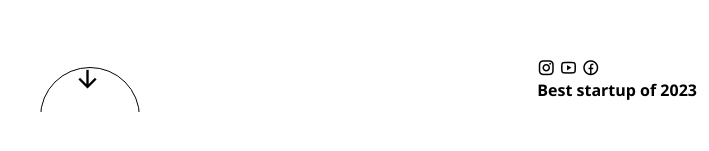
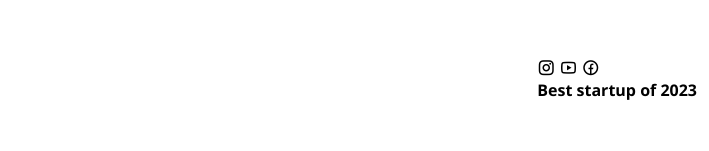
Before and after one commit to onkar49/dentytech-website, a plain HTML site: page index.html in a window 1280 px wide. Shown: the part 643-794 px from the top of the page, 563-1272 px from the left. Drawn offline with nearby package versions, Linux system fonts and the light colour scheme.

Commit message:
first-commit

```diff
--- a/index.html
+++ b/index.html
@@ -23,8 +23,6 @@
                 <button id="btn2">Sign Up</button>
               </div>
         </div>
-        <div class="circle"></div>
-        <div class="hidden-box"></div>
         <h1 id="home-title">our advantages</h1>
         <img id="img1" src="https://images.unsplash.com/photo-1492562080023-ab3db95bfbce?q=80&w=2048&auto=format&fit=crop&ixlib=rb-4.0.3&ixid=M3wxMjA3fDB8MHxwaG90by1wYWdlfHx8fGVufDB8fHx8fA%3D%3D" alt="">
         <img id="img2" src="https://images.unsplash.com/photo-1494790108377-be9c29b29330?q=80&w=1887&auto=format&fit=crop&ixlib=rb-4.0.3&ixid=M3wxMjA3fDB8MHxwaG90by1wYWdlfHx8fGVufDB8fHx8fA%3D%3D" alt="">
@@ -38,9 +36,6 @@
             <div class="bottom-bar-part-1">
                 <h4>Your smile our passion</h4>
             </div>
-            <div class="bottom-bar-part-2">
-                <i class="ri-arrow-down-line"></i>
-            </div>
 
             <div class="bottom-bar-part-3">
                 <i class="ri-instagram-line"></i>
--- a/style.css
+++ b/style.css
@@ -7,6 +7,7 @@
 html, body{
     height: 100%;
     width: 100%;
+    overflow: hidden;
 }
 .bg{
     width: 100%;
```
